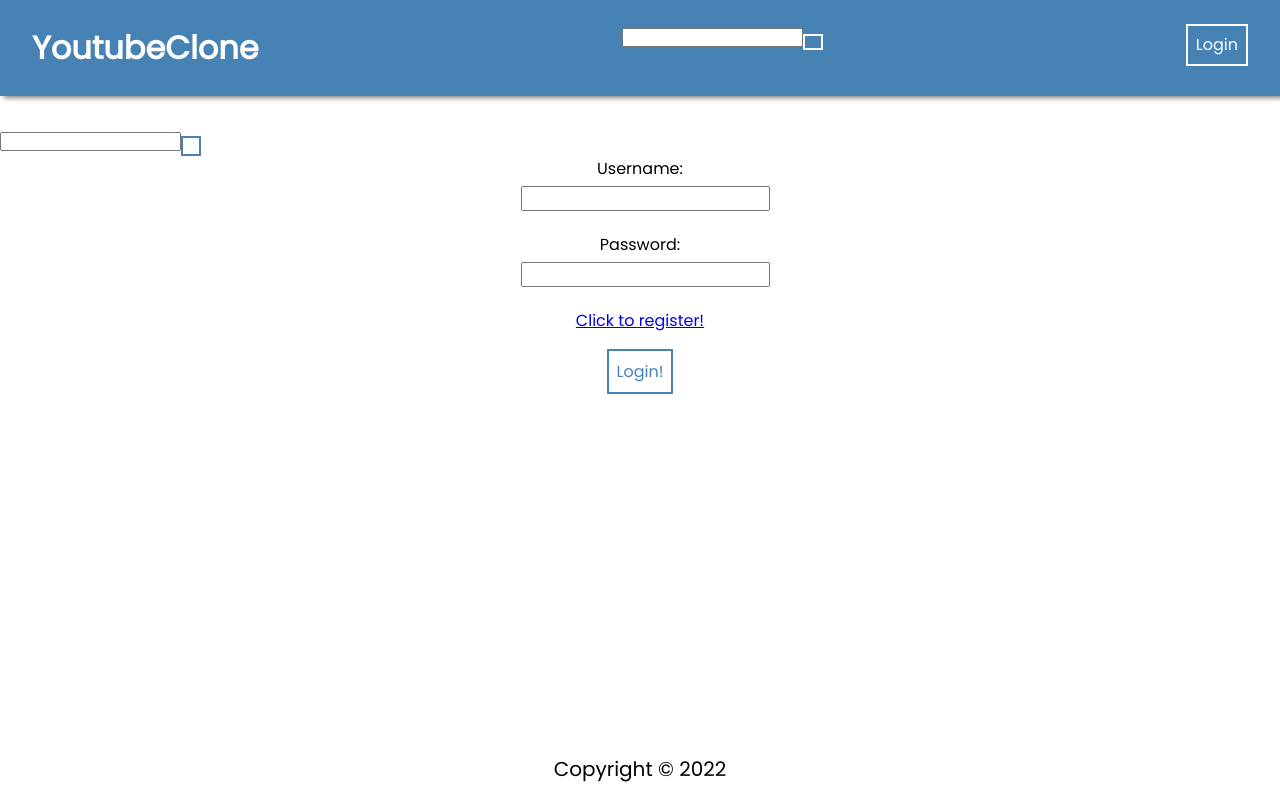
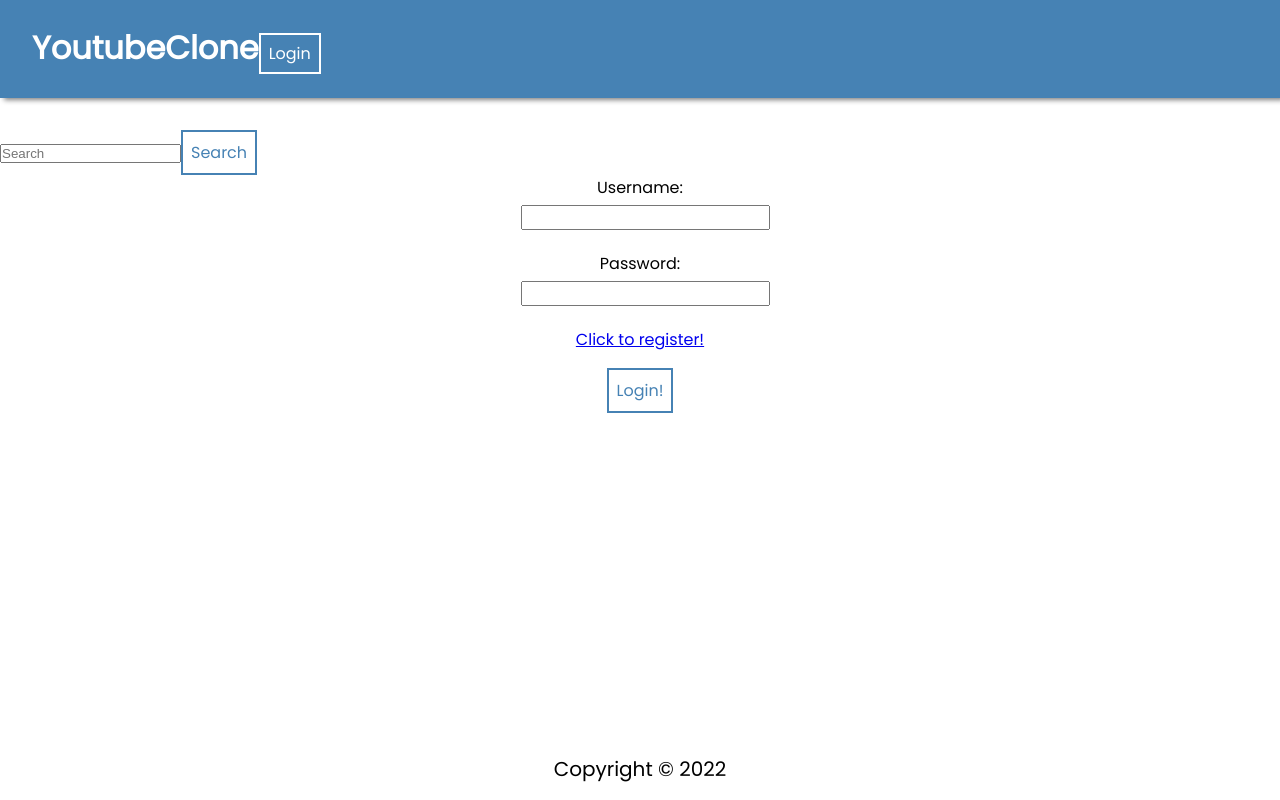
Before and after one commit to urivat/YouTubeBackend, a React (Create React App) app in the folder frontend/: page /login in a window 1280 px wide. Built offline with nearby package versions, Linux system fonts and the light colour scheme.

Commit message:
added embedded youtube player to the video player

```diff
--- a/frontend/package.json
+++ b/frontend/package.json
@@ -3,6 +3,9 @@
   "version": "0.1.0",
   "private": true,
   "dependencies": {
+    "@emotion/react": "^11.9.0",
+    "@emotion/styled": "^11.8.1",
+    "@mui/material": "^5.6.2",
     "@testing-library/jest-dom": "^5.16.2",
     "@testing-library/react": "^12.1.2",
     "@testing-library/user-event": "^13.5.0",
--- a/frontend/src/App.js
+++ b/frontend/src/App.js
@@ -1,6 +1,9 @@
 // General Imports
 import { Routes, Route } from "react-router-dom";
 import "./App.css";
+import React, { useState }from "react";
+//import useAuth from "../../hooks/useAuth";
+
 
 // Pages Imports
 import HomePage from "./pages/HomePage/HomePage";
@@ -13,18 +16,35 @@ import VideoPage from "./pages/VideoPage/VideoPage";
 import Navbar from "./components/NavBar/NavBar";
 import Footer from "./components/Footer/Footer";
 
+
 // Util Imports
 import PrivateRoute from "./utils/PrivateRoute";
 import SearchBar from "./components/SearchBar/SearchBar";
 
 
 function App() {
-  return (
+  const [searchTerm , setSearchTerm] = useState("");
+  const [video, setVideo] = useState([]);
+  // const [user, token] = useAuth();
+  // const [comment, setComment] = useState([]);
+
+
+
+
+
+function newSearch(search){
+    let queryItem = searchTerm;
+    debugger;
+    setSearchTerm(queryItem);
+
+
+}
+
+return (
     <div>
       <Navbar />
-      <div>
-        <SearchBar/>
-      </div>
+      <SearchBar newSearchTerm = {newSearch}/>
+
       <Routes>
         <Route
           path="/"
--- a/frontend/src/components/NavBar/NavBar.jsx
+++ b/frontend/src/components/NavBar/NavBar.jsx
@@ -2,7 +2,6 @@ import React from "react";
 import { useContext } from "react";
 import { useNavigate, Link } from "react-router-dom";
 import AuthContext from "../../context/AuthContext";
-import SearchBar from "../SearchBar/SearchBar";
 import "./NavBar.css";
 
 const Navbar = () => {
@@ -15,9 +14,6 @@ const Navbar = () => {
           <Link to="/" style={{ textDecoration: "none", color: "white" }}>
             <b>YoutubeClone</b>
           </Link>
-        </li>
-        <Link to= "/search"><SearchBar/></Link>
-        <li>
           {user ? (
             <button onClick={logoutUser}>Logout</button>
           ) : (
--- a/frontend/src/components/SearchBar/SearchBar.jsx
+++ b/frontend/src/components/SearchBar/SearchBar.jsx
@@ -3,23 +3,22 @@ import {  useState  }  from 'react';
 
 
 
-const SearchBar = (props) => {
-    const [searchTerm, setSearchTerm] = useState('');
+const SearchBar = ({search}) => {
+    const [searchTerm, setSearchTerm] = useState('')                        //I am taking the search term from here and giving it to searchpage as
 
+function handleSubmit(e){
+    e.preventDefault();
+    let searches = {searchTerm:searchTerm};
 
-    function handleSubmit(e)  {
-        e.preventDefault();
-        let video = {searchTerm: searchTerm};
-        console.log(video);
-        props.searchTermProperties(video)
-    }
-
+    console.log(handleSubmit)
+    search.newSearchterm(searches);
+}
 
     return (
-    <form className='searchBar' onSubmit={handleSubmit} >
-        <input type='text' value= {searchTerm} onChange = {(e) => setSearchTerm(e.target.value)}/>
-        <button className= 'button'  type='submit'></button>
-    </form> );
+    <div className='searchBar'>
+        <input type='search' placeholder='Search' value = {searchTerm} onChange={(event)=> setSearchTerm(event.target.value)} />
+        <button className= 'button' onSubmit={handleSubmit} type='submit'>Search</button>
+    </div> );
 }
 
 export default SearchBar;
--- a/frontend/src/pages/SearchPage/SearchPage.jsx
+++ b/frontend/src/pages/SearchPage/SearchPage.jsx
@@ -1,43 +1,43 @@
-import React, { useState, useEffect } from "react";
-import { useNavigate } from "react-router-dom";
-import axios from "axios";
+// import React, { useState, useEffect } from "react";
+// import axios from "axios";
 
-import useAuth from "../../hooks/useAuth";
-import useCustomForm from "../../hooks/useCustomForm";
-import SearchBar from "../../components/SearchBar/SearchBar";
 
-const SearchPage = (props) => {
-  const [user, token] = useAuth();
-  const [videos, setVideos] = useState([]);
-  const APIKEY = "AIzaSyAIVYtQXy7BbFBUU6pinHhLlHndNNoeL58"
+// const SearchPage = ({search}) => {
+//   const [videos, setVideos] = useState([]);
+//   const APIKEY = "AIzaSyAIVYtQXy7BbFBUU6pinHhLlHndNNoeL58"
 
-  useEffect(() => {
-    searchVideo("superman");
-  }, [videos]);
+    // useEffect(() => {
+    // let mounted =true
+    // if(mounted){
+    //     searchVideo();
+    // }return() =>mounted= false;
+    //  }, []);
+//
+//
 
-  async function searchVideo(searchTerm) {
-    try {
-      let response = await axios.get(
-        `https://www.googleapis.com/youtube/v3/search?q=${searchTerm}&key=${APIKEY}&part=snippet&maxResult=8`
-      );
-      setVideos(response.data);
-    } catch (error) {
-      console.log(error.message);
-    }
-  }
+//   async function searchVideo() {
+//     try {
+//       let response = await axios.get(
+//         `https://www.googleapis.com/youtube/v3/search?q=${searchTerm}&key=${APIKEY}&part=snippet&maxResult=8`
+//       );
+//       setVideos(response.data.results);
+//     } catch (error) {
+//       console.log(error.message);
+//     }
+//   }
 
-  return (
-    <div>
-      <div>
-        <SearchBar searchTermProperties={searchVideo} />
+//   return (
+//     <div>
+//       <div>
 
-        <ul className="searchPage">
-          <h2>Search Results</h2>
-          <li> {props.videos} </li>
-        </ul>
-      </div>
-    </div>
-  );
-};
 
-export default SearchPage;
+//         <ul className="searchPage">
+//           <h2>Search Results</h2>
+//            <li>  </li>)}
+//         </ul>
+//       </div>
+//     </div>
+//   );
+// };
+
+// export default SearchPage;
```
Also changed, not shown: frontend/src/components/VideoPlayer/VideoPlayer.jsx (+21 -1 lines), 1 other file (tests, documents, lock files or other folders).
